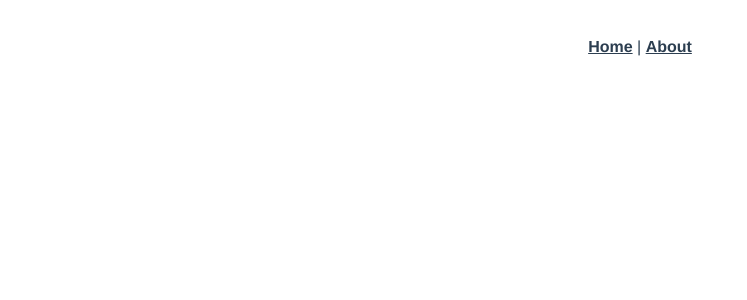
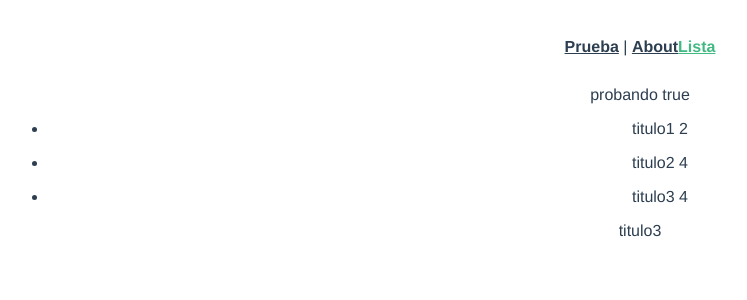
Before and after one commit to learsixela/repovue, a Vue app: page /lista in a window 1280 px wide. Shown: the top 300 px of the page, without its empty margins (0-747 px from the left). Built offline with nearby package versions, Linux system fonts and the light colour scheme.

Commit message:
proyecto de ejemplo

```diff
--- a/src/App.vue
+++ b/src/App.vue
@@ -1,8 +1,9 @@
 <template>
   <div id="app">
     <div id="nav">
-      <router-link to="/">Home</router-link> |
+      <router-link to="/prueba">Prueba</router-link> |
       <router-link to="/about">About</router-link>
+      <router-link to="/lista">Lista</router-link>
     </div>
     <router-view/>
   </div>
--- a/src/main.js
+++ b/src/main.js
@@ -6,6 +6,10 @@ import store from './store'
 Vue.config.productionTip = false
 
 new Vue({
+  data:{
+    msjGlobal:'Hola',
+  },
+  msjGlobal:'Hola3',
   router,
   store,
   render: h => h(App)
--- /dev/null
+++ b/src/views/otros/Milista.vue
@@ -0,0 +1,40 @@
+<template>
+  <div>{{msjLocal}} {{valor}}
+  <br>
+    <!-- <ul v-for="(asd,i) in this.titulos"> -->
+    <ul v-for="titulo in titulos" v-bind:key="titulo.titulo">
+      <li >
+        {{titulo.titulo}} {{titulo.pag}}
+      </li>
+    </ul>
+    {{titulos[2].titulo}}
+  </div>
+</template>
+
+<script>
+export default {
+  name: "Milista",
+  data: function(){
+    return{
+      msjLocal:'Hola2',
+      valor: true,
+      titulos: [
+        {titulo: 'titulo1', pag:'2'},
+        {titulo: 'titulo2', pag:'4'},
+        {titulo: 'titulo3', pag:'4'},
+      ]
+    }
+  },
+  mounted() {
+    this.msjLocal = 'probando';
+    console.clear();
+    console.log('componente Prueba montado');
+  },
+  computed:{},
+  methods:{},
+}
+</script>
+
+<style scoped>
+
+</style>
--- /dev/null
+++ b/src/views/otros/Prueba.vue
@@ -0,0 +1,26 @@
+<template>
+  <div>{{msjLocal}} {{valor}}</div>
+</template>
+
+<script>
+export default {
+name: "Prueba",
+  data: function(){
+    return{
+      msjLocal:'Hola2',
+      valor: true,
+    }
+  },
+  mounted() {
+     this.msjLocal = 'probando';
+     console.clear();
+     console.log('componente Prueba montado');
+  },
+  computed:{},
+  methods:{},
+}
+</script>
+
+<style scoped>
+
+</style>
```
Also changed, not shown: src/router/index.js (+6 -1 lines), src/views/otros/Ejercicio.vue (added), 1 other file (tests, documents, lock files or other folders).
